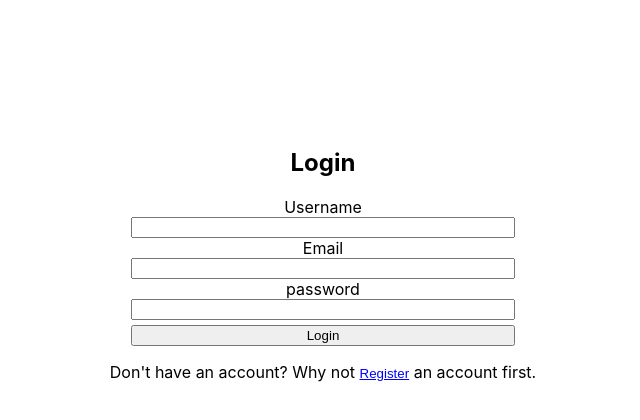
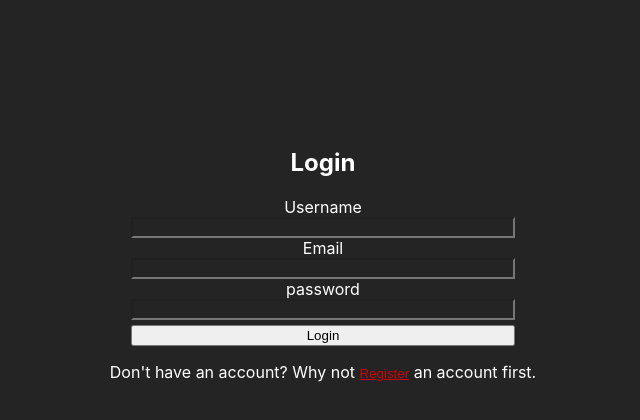
Before and after one commit to PatrickBoynton/news-app, a React (Create React App) app in the folder frontend/static/: page / in a window 1280 px wide. Shown: the top 420 px of the page, without its empty margins (317-957 px from the left). Built offline with nearby package versions, Linux system fonts and the light colour scheme.

Commit message:
Added more styling.

```diff
--- a/frontend/static/src/App.css
+++ b/frontend/static/src/App.css
@@ -13,7 +13,7 @@ button{
   width: auto;
 }
 button.link{
-  color: blue;
+  color: #CD0505;
   background:none;
   margin: 0;
   padding: 0;
@@ -21,3 +21,19 @@ button.link{
   cursor: pointer;
   text-decoration: underline;
 }
+.form-btn{
+  background: none #cd0505;
+  border: none;
+  padding: 5px;
+  cursor: pointer;
+  border-radius: 50px;
+  box-shadow: 5px 5px 0 rgba(255, 255, 255, 0.4);
+}
+input{
+  background-color: #242424;
+  color: white;
+}
+/*.file{*/
+/*  background-color: #cd0505;*/
+/*  border: none;*/
+/*}*/
--- a/frontend/static/src/index.css
+++ b/frontend/static/src/index.css
@@ -5,6 +5,8 @@ body {
     sans-serif;
   -webkit-font-smoothing: antialiased;
   -moz-osx-font-smoothing: grayscale;
+  background-color: #242424;
+  color: white;
 }
 
 code {
```
